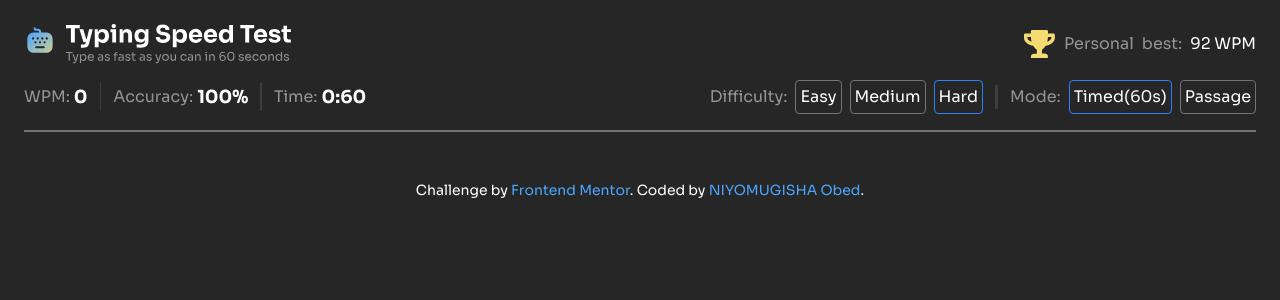
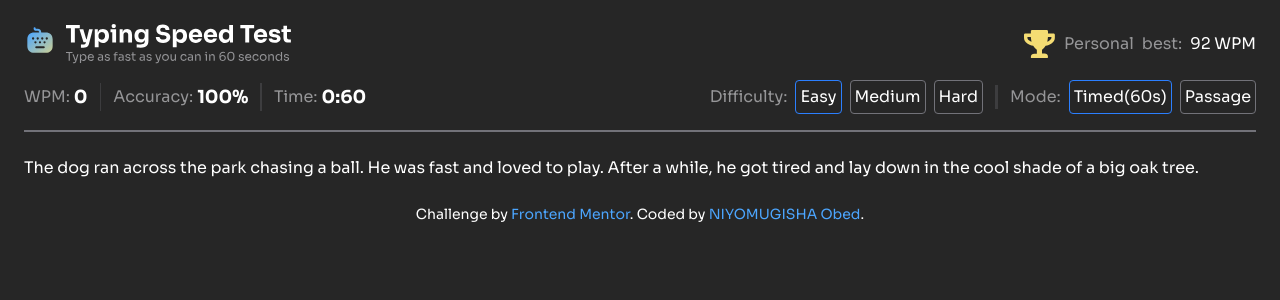
Before and after one commit to obedeveloper/typing-speed-test, a SvelteKit app: page / in a window 1280 px wide. Shown: the top 300 px of the page. Built offline with nearby package versions, Linux system fonts and the light colour scheme.

Commit message:
Implement getting and updating random settings and passages

```diff
--- /dev/null
+++ b/src/lib/context.svelte.ts
@@ -0,0 +1,39 @@
+import { createContext } from 'svelte';
+import type { Level, Mode } from './types';
+
+interface SettingsParams {
+	randomLevel: () => Level;
+	randomMode: () => Mode;
+}
+
+export class Settings {
+	private difficulty: Level;
+	mode: Mode;
+	levelUpdated = $state(false);
+
+	constructor(params: SettingsParams) {
+		const { randomLevel, randomMode } = params;
+		this.difficulty = $state(randomLevel());
+		this.mode = $state(randomMode());
+	}
+
+	set level(value: Level) {
+		this.levelUpdated = true;
+		this.difficulty = value;
+	}
+
+	get level() {
+		return this.difficulty;
+	}
+}
+
+export class Passage {
+	value: string;
+
+	constructor(passage: () => string) {
+		this.value = $state(passage());
+	}
+}
+
+export const [getSettings, setSettings] = createContext<Settings>();
+export const [getPassage, setPassage] = createContext<Passage>();
--- a/src/lib/index.ts
+++ b/src/lib/index.ts
@@ -1 +1,10 @@
-// place files you want to import through the `$lib` alias in this folder.
+export function getRandomItem<T>(items: T[]) {
+	const { length } = items;
+	return items[getRandomInt(0, length)];
+}
+
+function getRandomInt(min: number, max: number) {
+	min = Math.ceil(min);
+	max = Math.floor(max);
+	return Math.floor(Math.random() * (max - min)) + min;
+}
--- /dev/null
+++ b/src/lib/types.ts
@@ -0,0 +1,2 @@
+export type Level = 'hard' | 'medium' | 'easy';
+export type Mode = 'passage' | 'timed';
--- /dev/null
+++ b/src/routes/+layout.server.ts
@@ -0,0 +1,15 @@
+import { getRandomItem } from '$lib';
+import data from '$lib/data.json';
+import type { Level, Mode } from '$lib/types';
+
+export const load = () => {
+	const levels = Object.keys(data);
+	const randomLevel = getRandomItem(levels) as Level;
+
+	const passages = data[randomLevel];
+	const randomPassage = getRandomItem(passages).text;
+
+	const randomMode = getRandomItem(['passage', 'timed']) as Mode;
+
+	return { randomLevel, randomPassage, randomMode };
+};
--- a/src/routes/+layout.svelte
+++ b/src/routes/+layout.svelte
@@ -1,21 +1,22 @@
 <script lang="ts">
 	import './layout.css';
-	import HeaderSec1 from './HeaderSec1.svelte';
-	import HeaderSec2 from './HeaderSec2.svelte';
 	import favicon from '$lib/assets/favicon-32x32.png';
+	import { Passage, setPassage, setSettings, Settings } from '$lib/context.svelte';
 
-	let { children } = $props();
+	let { children, data } = $props();
+
+	setSettings(
+		new Settings({
+			randomLevel: () => data.randomLevel,
+			randomMode: () => data.randomMode
+		})
+	);
+	setPassage(new Passage(() => data.randomPassage));
 </script>
 
 <svelte:head>
 	<link rel="icon" href={favicon} />
 </svelte:head>
-
-<header class="container flex flex-col gap-4 py-3 sm:py-6">
-	<HeaderSec1></HeaderSec1>
-	<HeaderSec2></HeaderSec2>
-	<hr class="border border-neutral-500" />
-</header>
 
 {@render children()}
 
--- a/src/routes/+page.svelte
+++ b/src/routes/+page.svelte
@@ -1,5 +1,20 @@
+<script lang="ts">
+	import { getPassage } from '$lib/context.svelte';
+
+	import HeaderSec1 from './HeaderSec1.svelte';
+	import HeaderSec2 from './HeaderSec2.svelte';
+</script>
+
 <svelte:head>
 	<title>Typing speed test</title>
 </svelte:head>
 
-<main class="container"></main>
+<header class="container flex flex-col gap-4 py-3 sm:py-6">
+	<HeaderSec1></HeaderSec1>
+	<HeaderSec2></HeaderSec2>
+	<hr class="border border-neutral-500" />
+</header>
+
+<main class="container">
+	{getPassage().value}
+</main>
--- a/src/routes/HeaderSec2.svelte
+++ b/src/routes/HeaderSec2.svelte
@@ -1,5 +1,8 @@
 <script lang="ts">
+	import { getPassage, getSettings } from '$lib/context.svelte';
 	import Select from './Select.svelte';
+	import passagesData from '$lib/data.json';
+	import { getRandomItem } from '$lib';
 
 	const data = [
 		['WPM', '0'],
@@ -7,8 +10,17 @@
 		['Time', '0:60']
 	];
 
-	let difficulty = $state('hard');
-	let mode = $state('timed');
+	const settings = getSettings();
+	const passage = getPassage();
+
+	$effect(() => {
+		const passages = passagesData[settings.level];
+		const randomPassage = getRandomItem(passages).text;
+
+		if (settings.levelUpdated) {
+			passage.value = randomPassage;
+		}
+	});
 </script>
 
 <div class="space-y-3 sm:flex sm:items-center sm:justify-between sm:space-y-0">
@@ -23,7 +35,7 @@
 	<div class="flex justify-between sm:items-center sm:gap-3">
 		<Select
 			name="difficulty"
-			bind:value={difficulty}
+			bind:value={settings.level}
 			options={[
 				['Easy', 'easy'],
 				['Medium', 'medium'],
@@ -33,7 +45,7 @@
 		<div class="hidden w-0.75 bg-neutral-500/30 text-transparent lg:inline">|</div>
 		<Select
 			name="mode"
-			bind:value={mode}
+			bind:value={settings.mode}
 			options={[
 				['Timed(60s)', 'timed'],
 				['Passage', 'passage']
```
